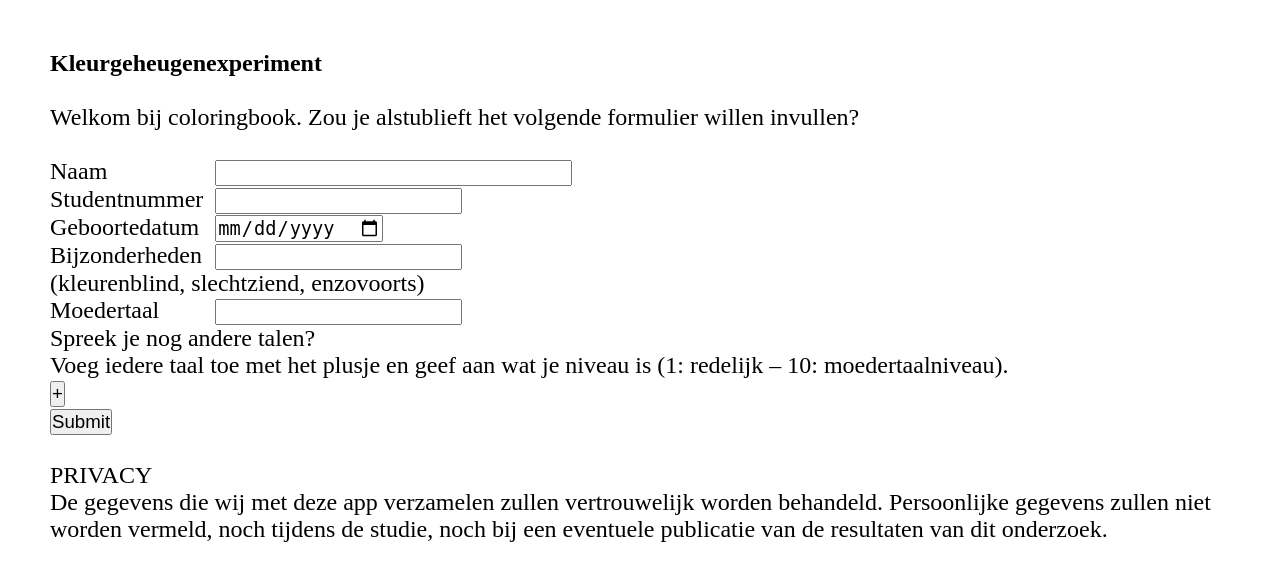
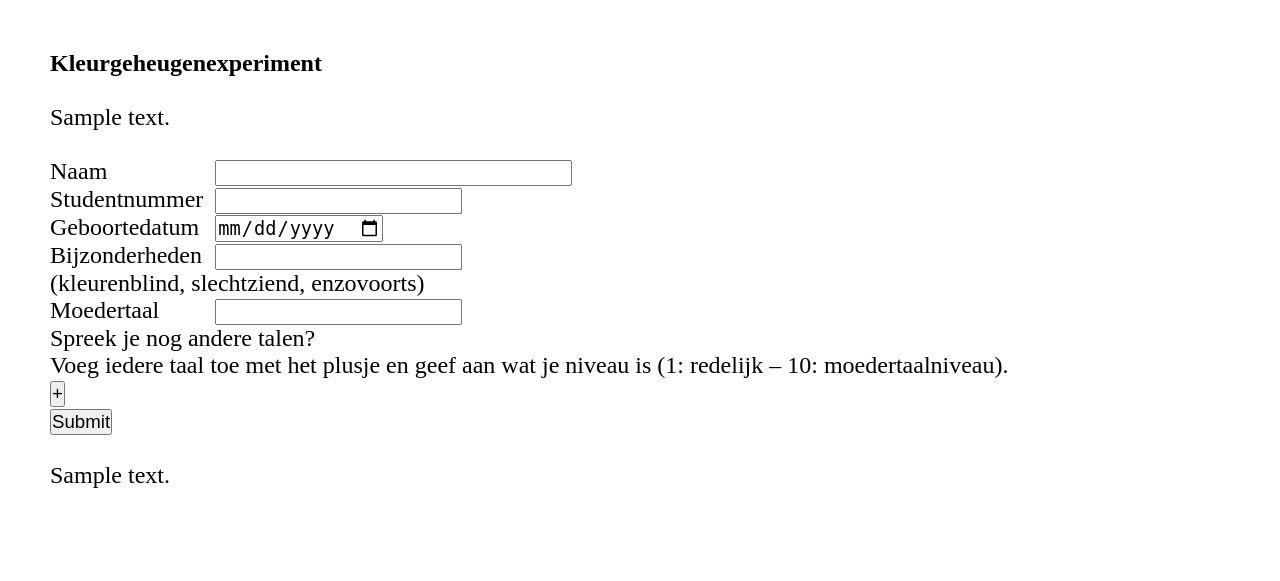
Before and after one commit to UUDigitalHumanitieslab/coloringbook, a Flask app: template coloringbook/templates/coloringbook.html in a window 1280 px wide. Shown: the top 581 px of the page. Run offline with Flask 2, Linux system fonts and the light colour scheme; the template is opened without the code that fills it: most values are stand-ins (such as "Sample title", 1, 10 or a date in 2020); parts of the project's set-up code (start-up, migrations or seed data) failed here and were passed over.

Commit message:
Use the customized texts in the coloring book

```diff
--- a/coloringbook/static/coloringbook.js
+++ b/coloringbook/static/coloringbook.js
@@ -49,6 +49,8 @@ init_application = function ( ) {
 	$('#instructions').hide();
 	$('#sentence').hide();
 	$('#controls').hide();
+	$('#success_message').hide();
+	$('#failure_message').hide();
 	var now = new Date(),
 	    century_ago = new Date();
 	century_ago.setFullYear(now.getFullYear() - 100);
@@ -277,38 +279,24 @@ handle_evaluation = function (form) {
 
 // Upload all data and handle possible failure.
 send_data = function ( ) {
-	var data = {
+	var data = JSON.stringify({
 		subject: form_data,
 		results: page_data,
 		evaluation: evaluation_data
-	};
+	});
 	$.ajax({
 		type: 'POST',
 		url: window.location.pathname + '/submit',
-		'data': JSON.stringify(data),
+		'data': data,
 		contentType: 'application/json',
 		success: function (result) {
-			var inst = $('#instructions');
 			$('#ending_form').hide();
 			if (result == 'Success') {
-				inst.html(
-					'Dank voor je deelname aan dit experiment.<br/>' +
-					'Je invoer is opgeslagen. ' +
-					'Je kunt het venster nu sluiten.'
-				);
+				$('#success_message').show();
 			} else {
-				inst.html(
-					'Dank voor je deelname aan dit experiment.<br/>' +
-					'Door een technisch probleem is het opslaan van ' +
-					'je invoer helaas niet gelukt. Zou je de inhoud ' +
-					'van onderstaand kader willen kopiëren en opslaan, ' +
-					'en dit als bijlage willen opsturen naar ' +
-					'j.gonggrijp@uu.nl?<br/> Bij voorbaat dank!<br/>' +
-					'<textarea id="errorbox"></textarea>'
-				);
-				$('#errorbox').width(300).height(200).val(JSON.stringify(data));
+				$('#failure_message').show();
+				$('#errorbox').val(data);
 			}
-			inst.show();
 		}
 	});
 }
--- a/coloringbook/templates/coloringbook.html
+++ b/coloringbook/templates/coloringbook.html
@@ -78,8 +78,8 @@ input.error {
 <form id="starting_form">
 	<h2>Kleurgeheugenexperiment</h2>
 	<br>
-	Welkom bij coloringbook.
-	Zou je alstublieft het volgende formulier willen invullen?<br><br>
+	{{ survey.welcome_text.content|safe }}
+	<br><br>
 	<label for="name">Naam</label><input type="text" name="name" id="name" required="required" size="30"/><br />
 	<label for="numeral">Studentnummer</label><input type="number" name="numeral" id="numeral" inputmode="number"/><br />
 	<label for="birth">Geboortedatum</label><input type="date" name="birth" id="birth" required="required" placeholder="jjjj-mm-dd"/><br />
@@ -91,22 +91,12 @@ input.error {
 	(1: redelijk &ndash; 10: moedertaalniveau).<br />
 	<input type="button" name="more" value="+"/><br/>
 	<input type="submit"/><br /><br />
-	PRIVACY<br />
-    De gegevens die wij met deze app verzamelen zullen vertrouwelijk worden behandeld. Persoonlijke gegevens zullen niet worden vermeld, noch tijdens de studie, noch bij een eventuele publicatie van de resultaten van dit onderzoek.
+	{{ survey.privacy_text.content|safe }}
 </form>
 
 <p id="instructions">
-	Je krijgt straks steeds een zin te zien of te horen waarin een aantal kleuren voorkomen.
-	Bijvoorbeeld: &ldquo;een vrouw met een kort rokje en rode schoenen staat naast een vrouw met een blauwe handtas&rdquo;.
-	Lees of luister de zin zorgvuldig en probeer hem te onthouden.
-	Na 6 seconden verdwijnt de zin en verschijnt een kleurplaat die bij de zin past.
-	Gebruik de knoppen onderaan het scherm om een kleur te kiezen en vul de juiste vakjes van de tekening in met de laatstgekozen kleur door erin te klikken.
-	In de voorbeeldzin zou je de schoenen van de vrouw met het korte rokje rood inkleuren en zou je de tas van de vrouw ernaast blauw inkleuren.<br><br>
-	Vervolgens druk je op &ldquo;klaar&rdquo;, je krijgt dan de volgende zin te zien.
-	Aan het einde stellen we nog een paar vragen ter evaluatie.
-	Je kunt niet terugkijken of later van gedachten veranderen.
-	Let op: dezelfde kleurplaat kan meerdere keren voorkomen met verschillende zinnen.<br><br>
-	Succes!<br />
+	{{ survey.instruction_text.content|safe }}
+	<br>
 	<input type="button" value="Start!" style="margin: 0 auto;" onclick="finish_instructions();"/>
 </p>
 
@@ -132,6 +122,16 @@ input.error {
     <input type="submit">
 </form>
 
+<p id="success_message">
+	{{ survey.success_text.content|safe }}
+</p>
+
+<p id="failure_message">
+	{{ survey.failure_text.content|safe }}
+	<br>
+	<textarea id="errorbox" style="width: 300px; height: 200px;"></textarea>
+</p>
+
 <img src="//upload.wikimedia.org/wikipedia/commons/thumb/2/21/Speaker_Icon.svg/36px-Speaker_Icon.svg.png" style="display: none; margin-right: 24pt; vertical-align: -8px;" id="speaker-icon">
 
 </body>
--- a/coloringbook/views.py
+++ b/coloringbook/views.py
@@ -82,7 +82,7 @@ def fetch_coloringbook(survey_name):
                 sounds=[s for s in audio_set],
                 pages=page_list )
         else:
-            return render_template('coloringbook.html')
+            return render_template('coloringbook.html', survey=survey)
     except Exception as e:
         abort(404)
 
```
